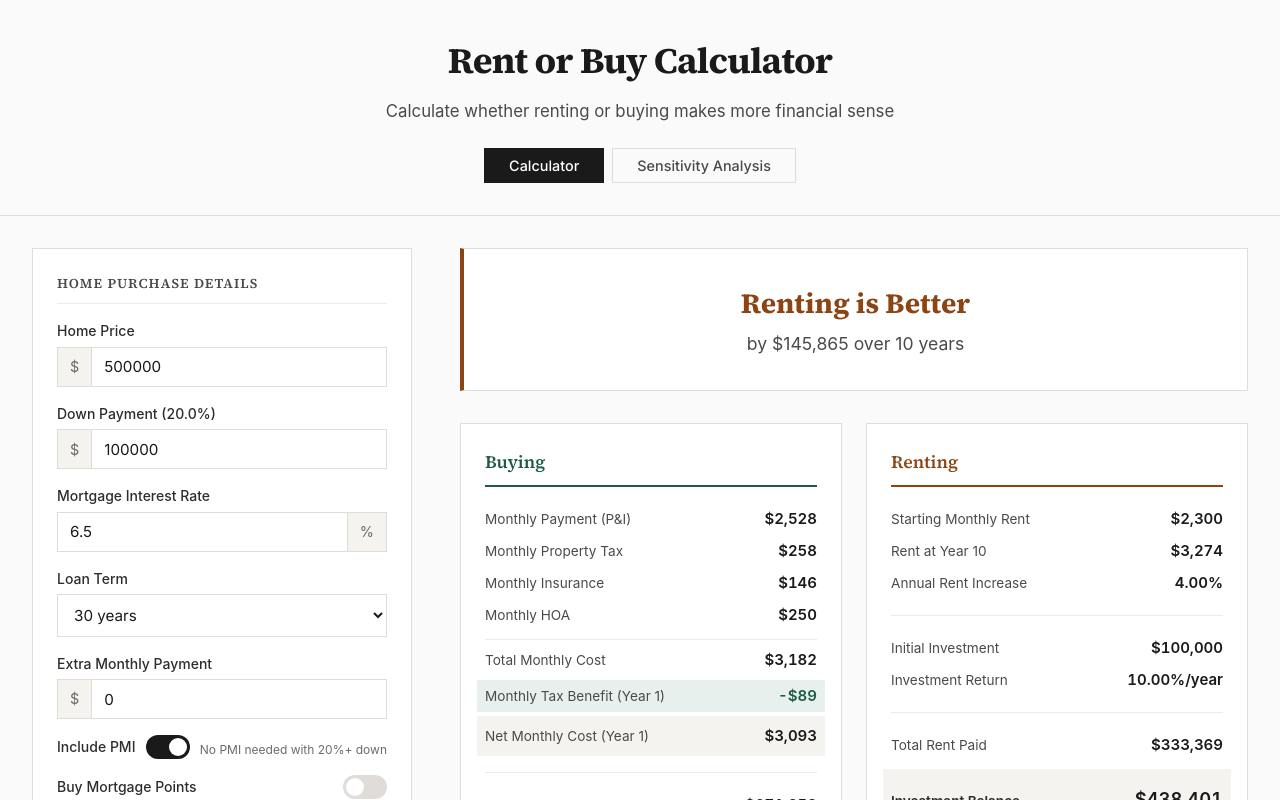
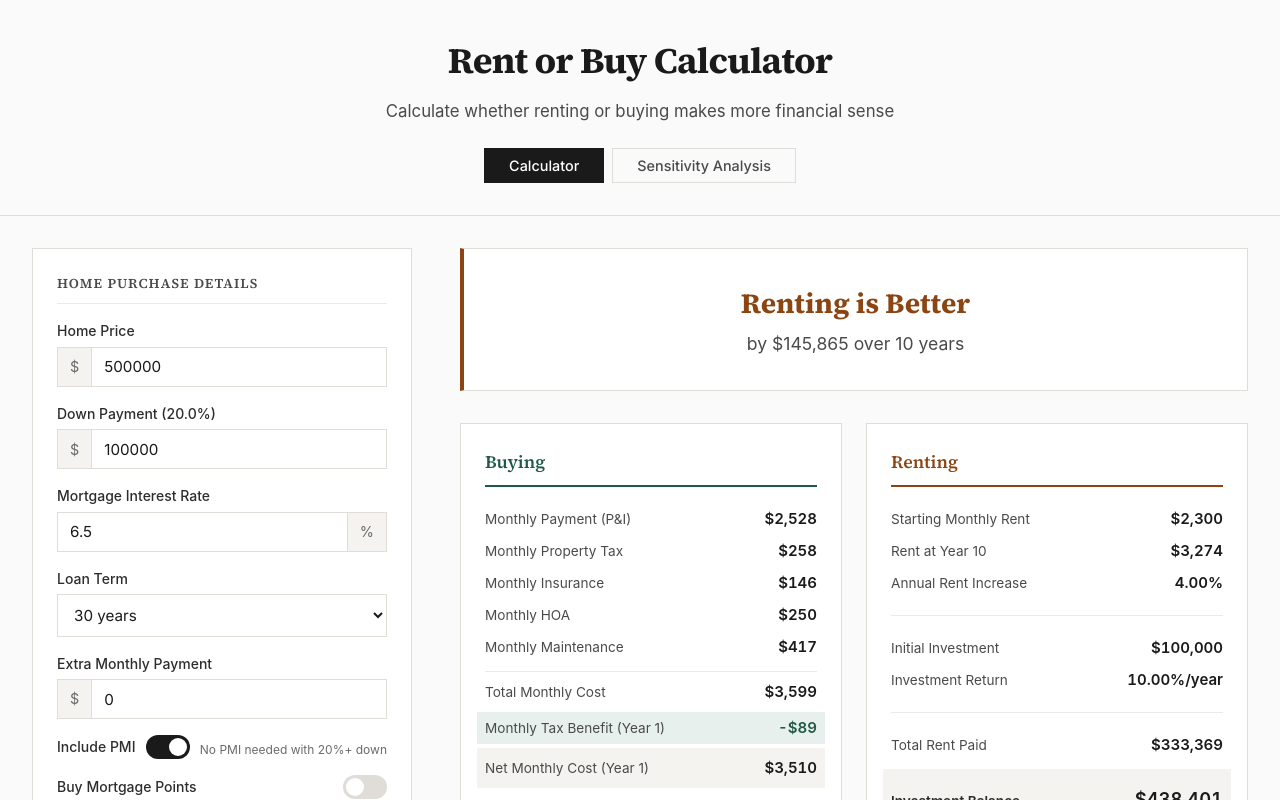
Before and after one commit to Damdiel/rentorbuy, a React (Vite) app: page / in a window 1280 px wide. Shown: the top 800 px of the page. Built offline with nearby package versions, Linux system fonts and the light colour scheme.

Commit message:
Include maintenance in monthly cost breakdown

```diff
--- a/src/App.jsx
+++ b/src/App.jsx
@@ -156,7 +156,8 @@ function App() {
     // Calculate first year tax benefit for monthly display
     const firstYearTaxBenefit = buyingResults.yearlyBreakdown[0]?.taxBenefit || 0;
     const monthlyTaxBenefit = firstYearTaxBenefit / 12;
-    const netMonthlyBuying = totalMonthlyWithExtra - monthlyTaxBenefit;
+    const monthlyMaintenance = (homePrice * maintenanceRate / 100) / 12;
+    const netMonthlyBuying = totalMonthlyWithExtra + monthlyMaintenance - monthlyTaxBenefit;
 
     return {
       loanAmount,
@@ -168,6 +169,7 @@ function App() {
       monthlyPropertyTax,
       annualPropertyTax,
       monthlyInsurance,
+      monthlyMaintenance,
       totalMonthlyBuying,
       totalMonthlyWithExtra,
       firstYearInterest,
@@ -833,9 +835,13 @@ function App() {
                   <span className="label">Monthly HOA</span>
                   <span className="value">{formatCurrency(hoaMonthly)}</span>
                 </div>
+                <div className="stat">
+                  <span className="label">Monthly Maintenance</span>
+                  <span className="value">{formatCurrency(calculations.monthlyMaintenance)}</span>
+                </div>
                 <div className="stat total">
                   <span className="label">Total Monthly Cost</span>
-                  <span className="value">{formatCurrency(calculations.totalMonthlyWithExtra)}</span>
+                  <span className="value">{formatCurrency(calculations.totalMonthlyWithExtra + calculations.monthlyMaintenance)}</span>
                 </div>
                 {calculations.monthlyTaxBenefit > 0 && (
                   <div className="stat highlight">
```
